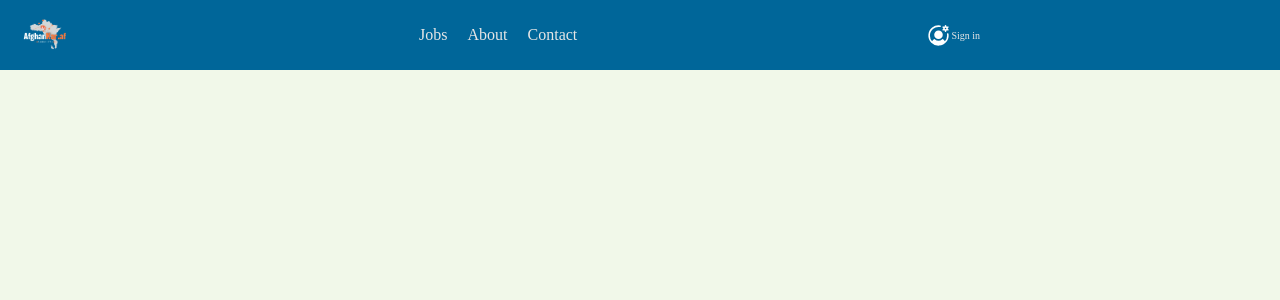
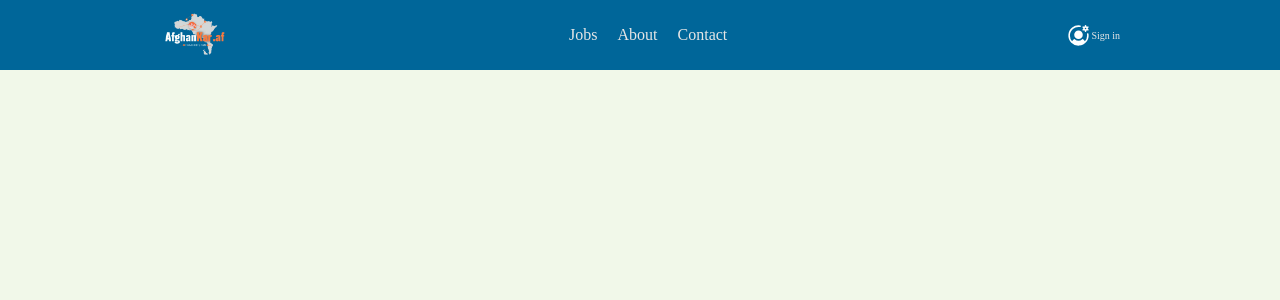
Before and after one commit to Naeemi7/AfghanKar.af, a React (Vite) app in the folder client/: page / in a window 1280 px wide. Shown: the top 300 px of the page. Built offline with nearby package versions, Linux system fonts and the light colour scheme.

Commit message:
bug fixed

```diff
--- a/client/src/styles/App.scss
+++ b/client/src/styles/App.scss
@@ -9,7 +9,6 @@ body {
   width: 100vw;
   display: flex;
   position: relative;
-}
 
   .navbar-container {
     height: 7rem;
@@ -17,7 +16,7 @@ body {
     background-color: $primary-color;
     color: $secondary-color;
     display: flex;
-  justify-content: space-between;
+    justify-content: center;
     align-items: center;
     position: relative;
     z-index: 1;
@@ -33,7 +32,7 @@ body {
       // Logo container
       .logo-container {
         img {
-        height: 5rem;
+          height: 7rem;
           width: auto;
 
           @media (max-width: 768px) {
@@ -46,6 +45,7 @@ body {
       .nav-links {
         display: flex;
         align-items: center;
+        justify-content: center;
         gap: 2rem;
 
         @media (max-width: 768px) {
@@ -153,3 +153,4 @@ body {
       }
     }
   }
+}
```
Lines whose indentation alone changed are shown as unchanged.
